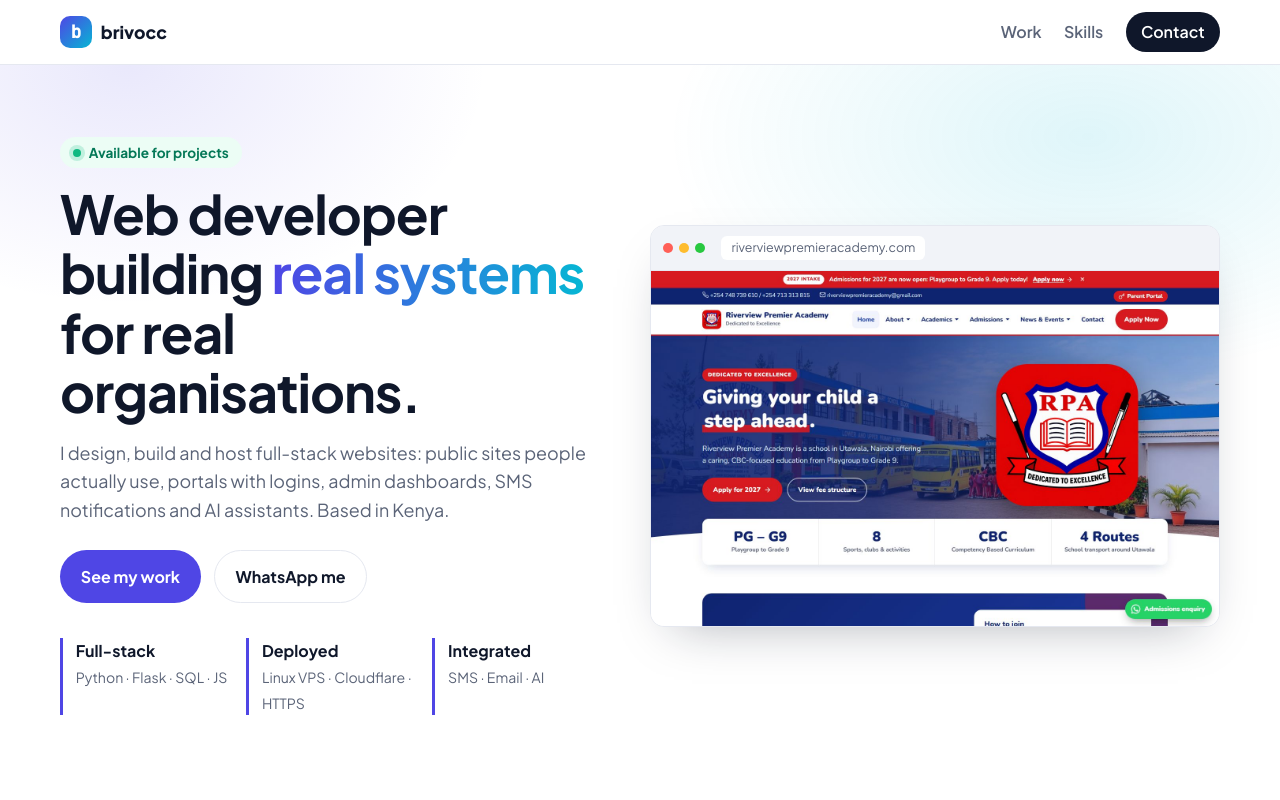
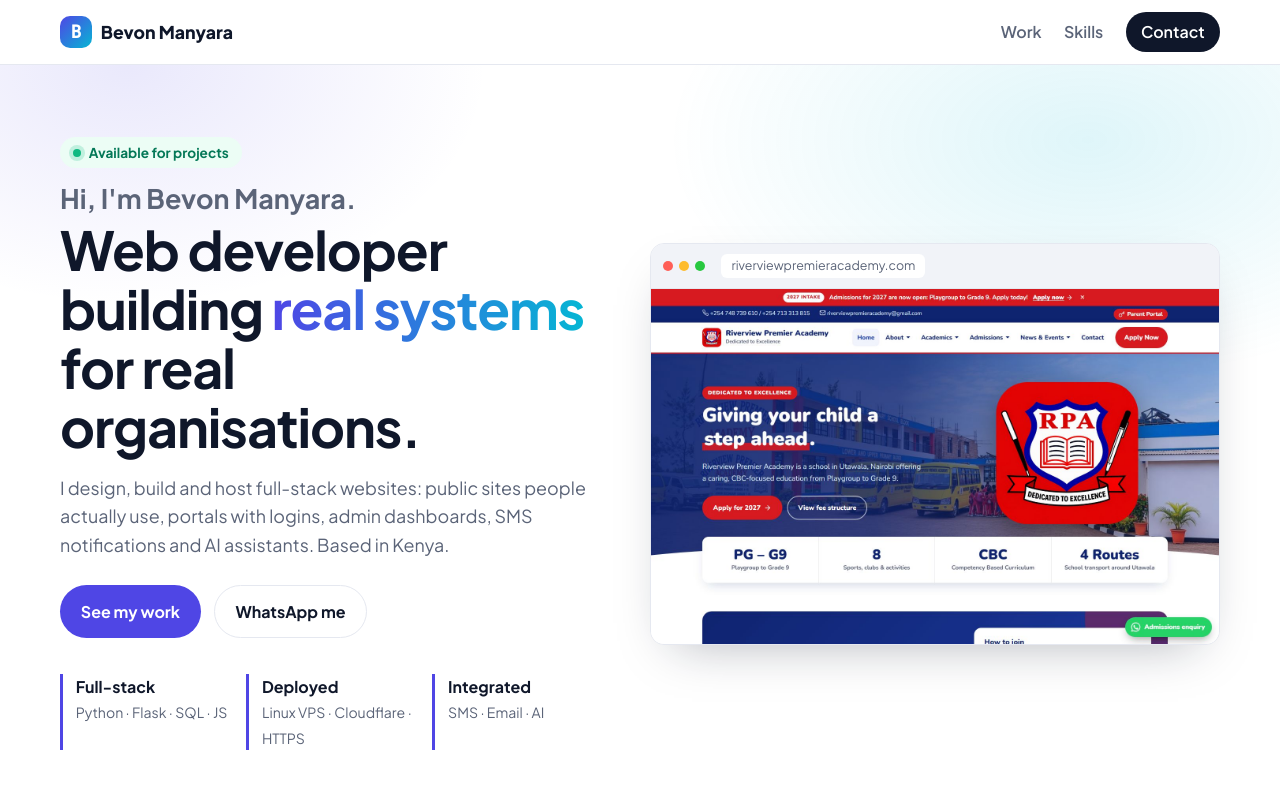
Before and after one commit to brivocc/brivocc.github.io, a plain HTML site: page index.html in a window 1280 px wide. Shown: the top 800 px of the page. Drawn offline with Linux system fonts and the light colour scheme.

Commit message:
Add name: Bevon Manyara
Co-Authored-By: Claude Opus 5.5 <noreply@anthropic.com>

```diff
--- a/assets/style.css
+++ b/assets/style.css
@@ -126,3 +126,4 @@ h2 { font-size: clamp(1.7rem, 3vw, 2.4rem); letter-spacing: -.02em; line-height:
   .section { padding: 60px 0; }
 }
 @media (prefers-reduced-motion: reduce) { * { transition: none !important; scroll-behavior: auto !important; } }
+h1 .hi { display: block; font-size: .5em; color: var(--muted); letter-spacing: 0; margin-bottom: .35rem; }
--- a/index.html
+++ b/index.html
@@ -3,11 +3,11 @@
 <head>
   <meta charset="utf-8">
   <meta name="viewport" content="width=device-width, initial-scale=1">
-  <title>brivocc · Web Developer</title>
-  <meta name="description" content="Web developer in Kenya building full-stack websites and school management systems with Python, Flask, JavaScript and Linux hosting.">
+  <title>Bevon Manyara · Web Developer</title>
+  <meta name="description" content="Bevon Manyara, web developer in Kenya, building full-stack websites and school management systems with Python, Flask, JavaScript and Linux hosting.">
   <meta name="theme-color" content="#0b1530">
   <meta property="og:type" content="website">
-  <meta property="og:title" content="brivocc · Web Developer">
+  <meta property="og:title" content="Bevon Manyara · Web Developer">
   <meta property="og:description" content="Full-stack websites and systems: public sites, portals, admin panels, SMS and AI integrations.">
   <meta property="og:url" content="https://brivocc.github.io/">
   <meta property="og:image" content="https://brivocc.github.io/assets/img/rpa-home-og.jpg">
@@ -21,7 +21,7 @@
 <body>
 <header class="nav">
   <div class="wrap nav-inner">
-    <a class="brand" href="#top"><span class="mono-badge">b</span>brivocc</a>
+    <a class="brand" href="#top"><span class="mono-badge">B</span>Bevon Manyara</a>
     <nav aria-label="Main">
       <a href="#work">Work</a>
       <a href="#skills">Skills</a>
@@ -36,7 +36,7 @@
     <div class="wrap hero-grid">
       <div>
         <p class="kicker"><span class="dot"></span> Available for projects</p>
-        <h1>Web developer building <span class="hl">real systems</span> for real organisations.</h1>
+        <h1><span class="hi">Hi, I'm Bevon Manyara.</span> Web developer building <span class="hl">real systems</span> for real organisations.</h1>
         <p class="lead">I design, build and host full-stack websites: public sites people actually use, portals with logins,
           admin dashboards, SMS notifications and AI assistants. Based in Kenya.</p>
         <div class="actions">
@@ -196,7 +196,7 @@
 </main>
 
 <footer class="footer">
-  <div class="wrap">© <span id="y">2026</span> brivocc · Built and hosted on GitHub Pages</div>
+  <div class="wrap">© <span id="y">2026</span> Bevon Manyara · Built and hosted on GitHub Pages</div>
 </footer>
 <script>document.getElementById('y').textContent = new Date().getFullYear();</script>
 </body>
```
Also changed, not shown: assets/favicon.svg, 1 other file.
